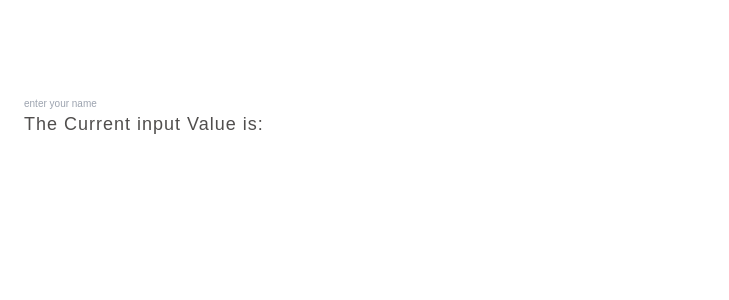
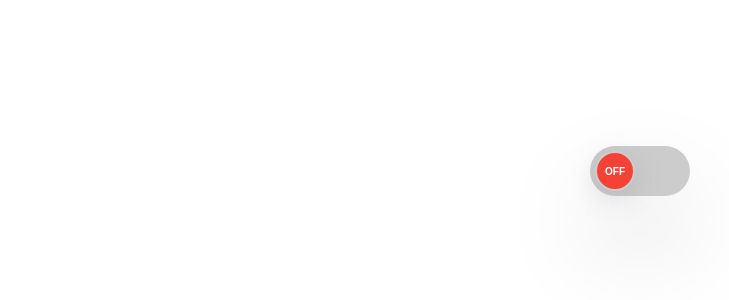
Before and after one commit to teertharaj07/React-Journey-2025, a React app: page / in a window 1280 px wide. Shown: the top 300 px of the page, without its empty margins (0-729 px from the left). Built offline with nearby package versions, Linux system fonts and the light colour scheme; the HTML template or start-up script is replaced by a standard one.

Commit message:
day 32 react mini project 1 toggle button

```diff
--- a/src/App.jsx
+++ b/src/App.jsx
@@ -1,13 +1,14 @@
-// import {State} from "./components/hooks/State.jsx";
+
 import "./components/EV.css";
 
-import { LiftingState } from "./components/LIftingState.jsx";
+// import { LiftingState } from "./components/LIftingState.jsx";
+import { ToggleSwitch } from "./projects/ToggleSwitch/ToggleSwitch.jsx";
 
 
 const App = () => {
   return (
     <section className="container">
-    <LiftingState/>
+  <ToggleSwitch />
     </section>
   );
 };
--- /dev/null
+++ b/src/projects/ToggleSwitch/ToggleSwitch.css
@@ -0,0 +1,54 @@
+body {
+    width: 100%;
+    height: 100vh;
+    display: flex;
+    justify-content: center;
+  }
+
+  .toggle-switch {
+    width: 100px;
+    height: 50px;
+    border-radius: 25px;
+    background-color: #ccc;
+    position: relative;
+    cursor: pointer;
+    padding: 5px;
+    margin-top: 5rem;
+    box-shadow: rgba(17, 12, 46, 0.15) 0px 48px 100px 0px;
+  }
+
+  .switch {
+    width: 40px;
+    height: 40px;
+    border-radius: 20px;
+    display: flex;
+    align-items: center;
+    justify-content: center;
+    color: white;
+    font-weight: bold;
+    position: absolute;
+    top: 5px;
+    left: 5px;
+    transition: transform 0.3s linear, background-color 0.3s linear;
+    border: 0.2rem solid #ccc;
+    box-shadow: rgba(100, 100, 111, 0.2) 0px 7px 29px 0px;
+  }
+
+  .on {
+    background-color: #4caf50;
+    transform: translateX(50px);
+    -webkit-transform: translateX(50px);
+    -moz-transform: translateX(50px);
+    -ms-transform: translateX(50px);
+    -o-transform: translateX(50px);
+  }
+
+  .off {
+    background-color: #f44336;
+    transform: translateX(0);
+  }
+
+  .switch-state {
+    margin: 0 10px;
+    text-transform: uppercase;
+  }
--- /dev/null
+++ b/src/projects/ToggleSwitch/ToggleSwitch.jsx
@@ -0,0 +1,27 @@
+import { useState } from "react";
+import "./ToggleSwitch.css";
+
+export const ToggleSwitch = () => {
+  const [isOn, setIsOn] = useState(false);
+
+  const handleToggleSwitch = () => {
+    setIsOn(!isOn);
+  };
+
+  const checkIsOn = isOn ? "on" : "off";
+  const toggleBGColor = { backgroundColor: isOn ? "#4caf50" : "" };
+
+  return (
+    <>
+      <div
+        className="toggle-switch"
+        style={toggleBGColor}
+        onClick={handleToggleSwitch}
+      >
+        <div className={`switch ${checkIsOn}`}>
+          <span className="switch-state">{checkIsOn}</span>
+        </div>
+      </div>
+    </>
+  );
+};
```
Also changed, not shown: my notes/32_React_mini_project.md (added, +71 -0 lines).
